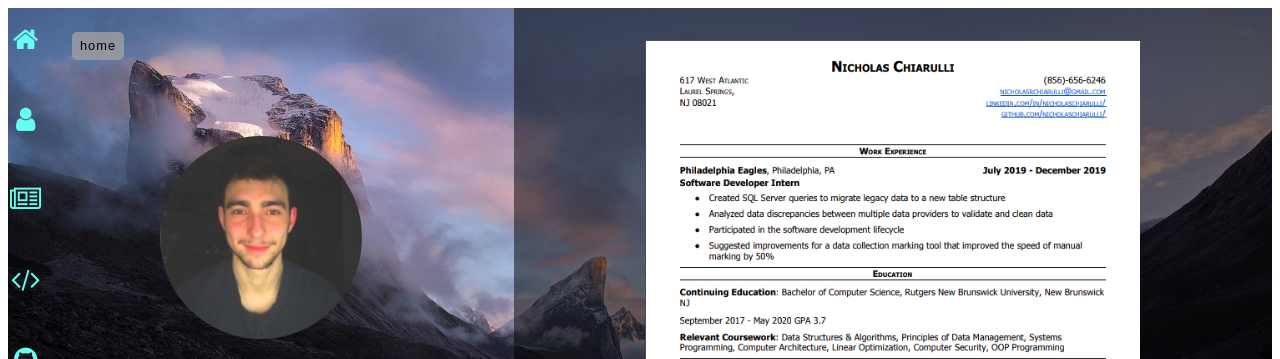
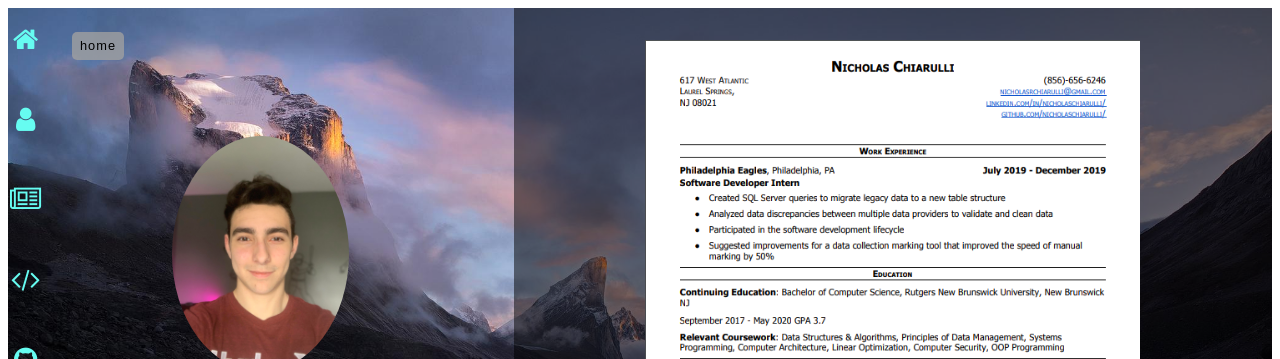
Before and after one commit to nicholaschiarulli/my_website, a Gatsby site: page /profile in a window 1280 px wide. Shown: the top 359 px of the page. Built offline with nearby package versions, Linux system fonts and the light colour scheme; Gatsby itself is replaced by a stand-in of ours.

Commit message:
auto push

```diff
--- a/src/css/profile.css
+++ b/src/css/profile.css
@@ -103,7 +103,7 @@ ul {
   color: #fff;
 }
 .profile img.headshot {
-  width: 40%;
+  width: 35%;
   opacity: 1;
   border-radius: 50%;
   border: 2px solid hsla(0, 0%, 93%, 0);
--- a/src/pages/profile.js
+++ b/src/pages/profile.js
@@ -12,7 +12,7 @@ const profile = () => {
     email: "nicholasrachiarulli@gmail.com",
     github: "nicholaschiarulli",
     linkedin: "nicholas-chiarulli-599182133/",
-    profilePicture: "profile-pic.jpeg"
+    profilePicture: "nickYT.jpg"
   };
   return (
     <Fragment>
```
Also changed, not shown: src/images/nickYT.jpg (added).
